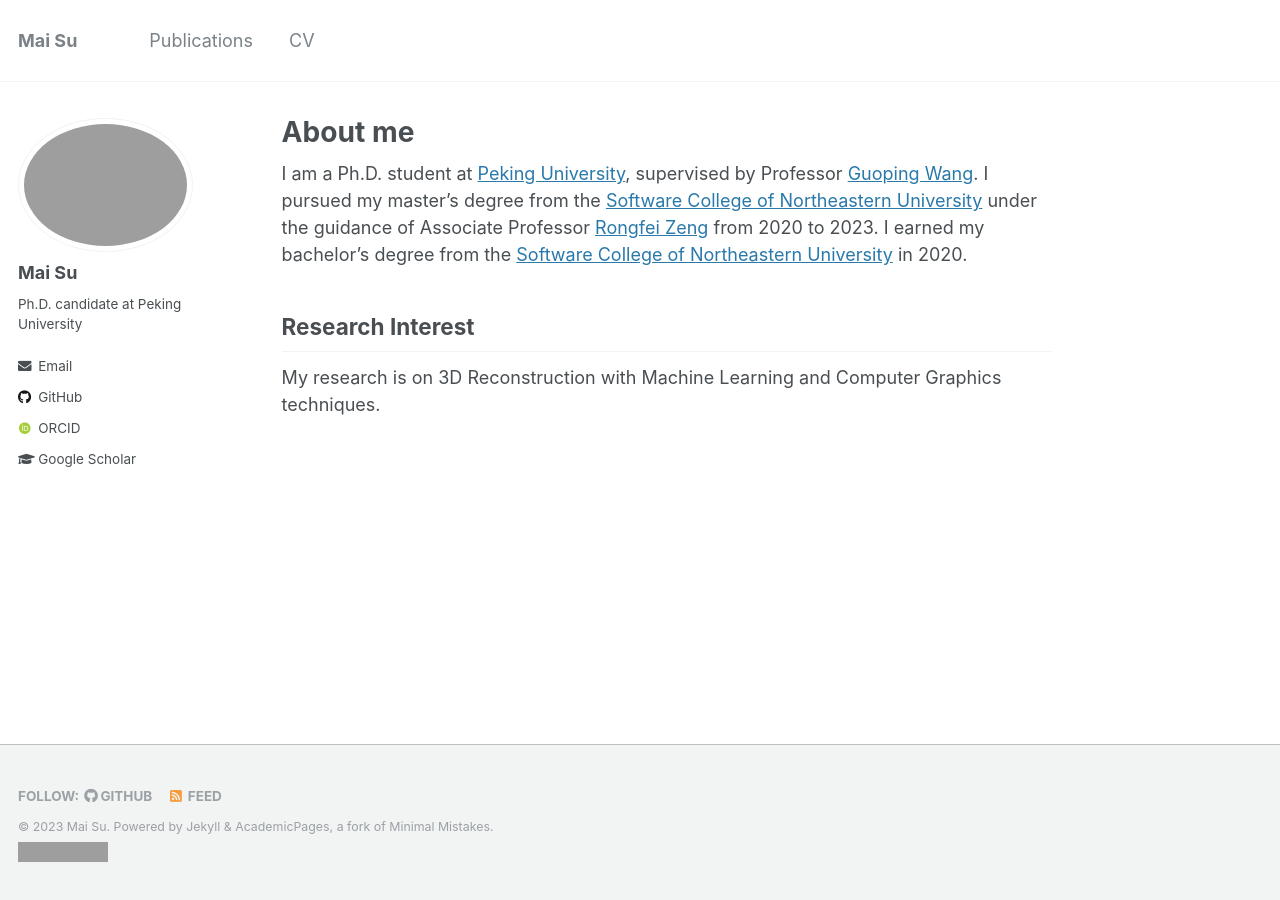
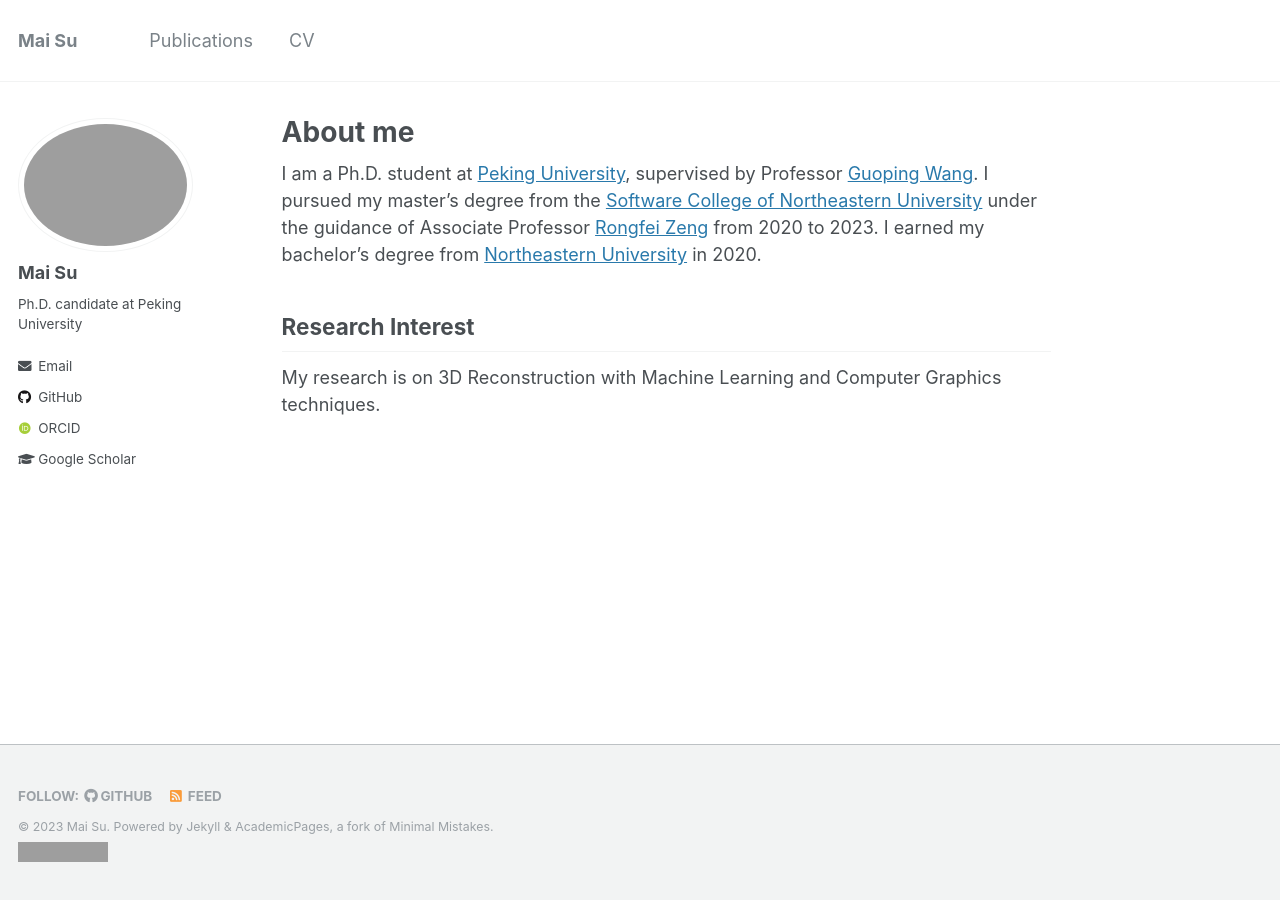
Before and after one commit to sumai-1998/sumai-1998.github.io, a Jekyll site: the page built from _pages/about.md, in a window 1280 px wide. Built offline with Jekyll 4.4.1, drawn with Linux system fonts in a browser that asks for light colours; some web fonts are replaced; grey boxes are pictures that could not be loaded.

Commit message:
Update about.md

```diff
--- a/_pages/about.md
+++ b/_pages/about.md
@@ -8,7 +8,7 @@ redirect_from:
   - /about.html
 ---
 
-I am a Ph.D. student at [Peking University](https://www.pku.edu.cn), supervised by Professor [Guoping Wang](https://cs.pku.edu.cn/info/1077/1210.htm). I pursued my master's degree from the [Software College of Northeastern University](http://sc.neu.edu.cn) under the guidance of Associate Professor [Rongfei Zeng](https://wingfeitsang.github.io/home/) from 2020 to 2023. I earned my bachelor's degree from the [Software College of Northeastern University](http://sc.neu.edu.cn) in 2020.
+I am a Ph.D. student at [Peking University](https://www.pku.edu.cn), supervised by Professor [Guoping Wang](https://cs.pku.edu.cn/info/1077/1210.htm). I pursued my master's degree from the [Software College of Northeastern University](http://sc.neu.edu.cn) under the guidance of Associate Professor [Rongfei Zeng](https://wingfeitsang.github.io/home/) from 2020 to 2023. I earned my bachelor's degree from [Northeastern University](http://www.neu.edu.cn) in 2020.
 
 ## Research Interest
 My research is on 3D Reconstruction with Machine Learning and Computer Graphics techniques.
```
